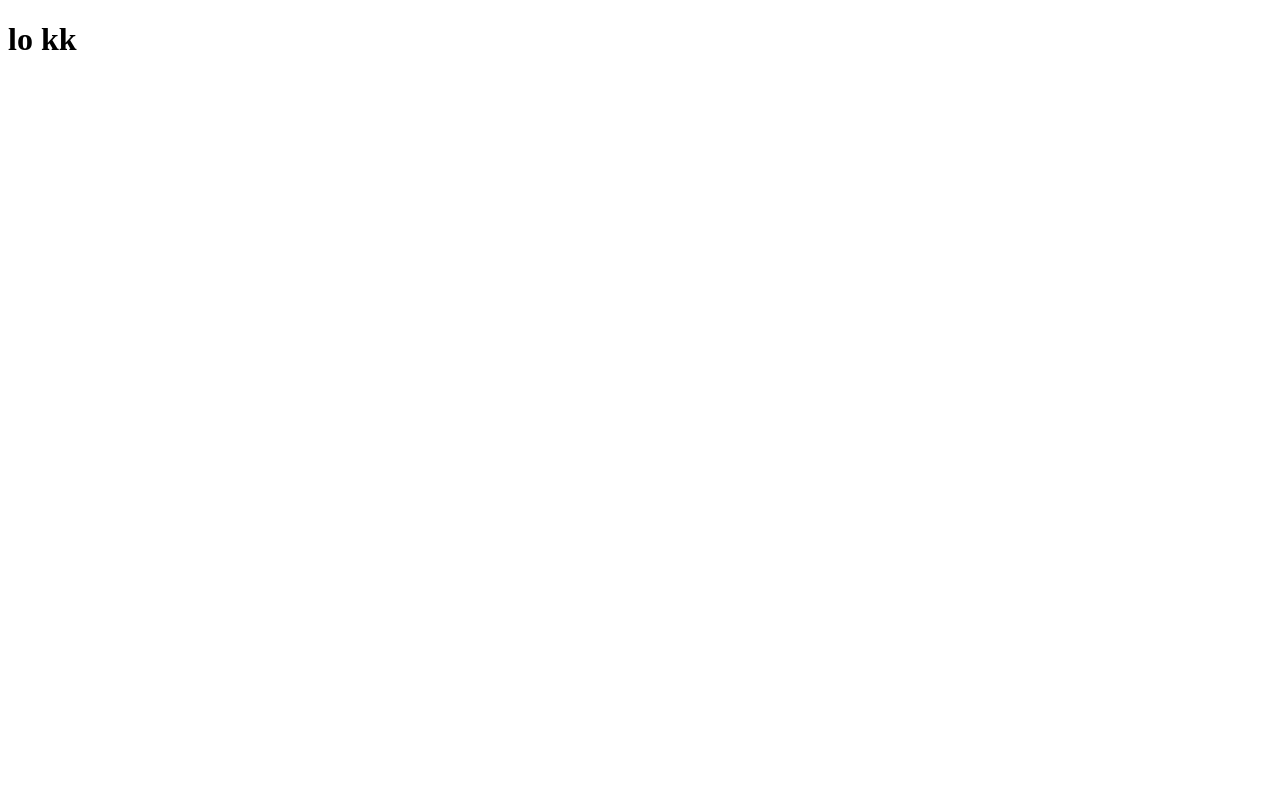
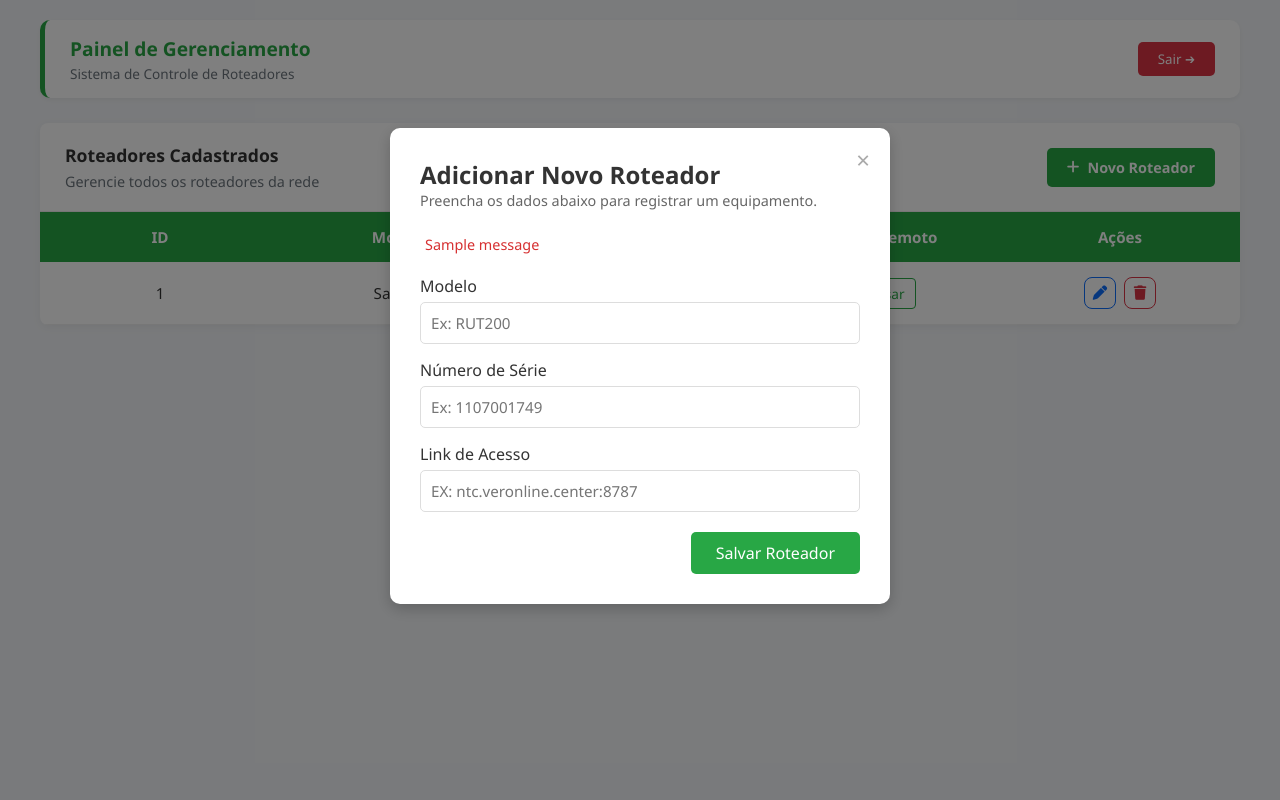
Before and after one commit to HenriqueLiuti5/router_manager, a Flask app: page /dashboard in a window 1280 px wide. Before the commit the page is almost empty. Run offline with Flask 3, Linux system fonts and the light colour scheme; a user stored in the database is signed in; tables that the repository leaves empty hold one stand-in row (values such as "Sample post"); one stand-in notice (Sample message) is shown.

Commit message:
Implementação da funcionalidade de adição de roteadores com validação e mensagens de erro, além de melhorias na interface do dashboard

```diff
--- a/app.py
+++ b/app.py
@@ -31,7 +31,7 @@ class Router(db.Model):
     id = db.Column(db.Integer, primary_key=True)
     model = db.Column(db.String(100), nullable=False)
     serial = db.Column(db.String(100), nullable=False, unique=True)
-    link = db.Column(db.String(100), nullable=False, unique=True)
+    link = db.Column(db.String(100), nullable=False)
 
 
 @login_manager.user_loader
@@ -65,7 +65,7 @@ def login():
 @login_required
 def logout():
     logout_user()
-    return jsonify ({"message": "Deslogado com sucesso!"})
+    return redirect(url_for('pagina_login'))
 
 @app.route('/register', methods = ['GET', 'POST'])
 def register():
@@ -102,7 +102,26 @@ def register():
 @app.route('/dashboard', methods = ['GET'])
 @login_required
 def dashboard():
-    return render_template('dashboard.html')
+    routers = Router.query.all()
+    return render_template('dashboard.html', routers=routers)
+
+@app.route('/add_router', methods = ['GET', 'POST'])
+@login_required
+def add_router():
+    model = request.form.get('model')
+    serial = request.form.get('serial')
+    link = request.form.get('link')
+
+    router = Router.query.filter_by(serial=serial).first()
+    if router:
+        flash('Roteador já cadastrado.', 'error')
+        return redirect(url_for('dashboard'))
+
+    if model and serial and link:
+        router = Router(model=model, serial=serial, link=link)
+        db.session.add(router)
+        db.session.commit()
+        return redirect(url_for('dashboard'))
 
 if __name__ == '__main__':
     app.run(debug=True)
--- /dev/null
+++ b/static/css/style-dashboard.css
@@ -0,0 +1,289 @@
+:root {
+    --primary-green: #28a745;
+    --danger-red: #dc3545;
+    --text-dark: #333;
+    --text-light: #6c757d;
+    --bg-body: #f4f6f9;
+    --white: #ffffff;
+}
+
+* {
+    margin: 0;
+    padding: 0;
+    box-sizing: border-box;
+    font-family: 'Segoe UI', Tahoma, Geneva, Verdana, sans-serif;
+}
+
+body {
+    background-color: var(--bg-body);
+    padding: 20px;
+    color: var(--text-dark);
+}
+
+.container {
+    max-width: 1200px;
+    margin: 0 auto;
+}
+
+.top-bar {
+    background-color: var(--white);
+    padding: 15px 25px;
+    border-radius: 10px;
+    box-shadow: 0 2px 5px rgba(0,0,0,0.05);
+    display: flex;
+    justify-content: space-between;
+    align-items: center;
+    margin-bottom: 25px;
+    border-left: 5px solid var(--primary-green);
+}
+
+.brand h1 {
+    font-size: 1.2rem;
+    color: var(--primary-green);
+    margin-bottom: 2px;
+}
+
+.brand p {
+    font-size: 0.85rem;
+    color: var(--text-light);
+}
+
+.btn-logout {
+    background-color: var(--danger-red);
+    color: var(--white);
+    border: none;
+    padding: 8px 20px;
+    border-radius: 5px;
+    cursor: pointer;
+    font-weight: 500;
+    transition: background 0.3s;
+}
+
+.btn-logout:hover {
+    background-color: #c82333;
+}
+
+.table-card {
+    background-color: var(--white);
+    border-radius: 8px;
+    box-shadow: 0 2px 10px rgba(0,0,0,0.05);
+    overflow: hidden;
+}
+
+.card-header {
+    padding: 20px 25px;
+    border-bottom: 1px solid #eee;
+}
+
+.card-header h2 {
+    font-size: 1.1rem;
+    color: var(--text-dark);
+}
+
+.card-header span {
+    display: block;
+    font-size: 0.9rem;
+    color: var(--text-light);
+    margin-top: 5px;
+}
+
+table {
+    width: 100%;
+    border-collapse: collapse;
+    table-layout: fixed;
+}
+
+thead {
+    background-color: var(--primary-green);
+}
+
+thead th {
+    color: var(--white);
+    padding: 15px 25px;
+    text-align: center;
+    font-weight: 600;
+    font-size: 0.95rem;
+}
+
+tbody tr {
+    border-bottom: 1px solid #f0f0f0;
+    transition: background 0.2s;
+}
+
+tbody tr:hover {
+    background-color: #f9f9f9;
+}
+
+tbody td {
+    padding: 15px 25px;
+    color: var(--text-dark);
+    font-size: 0.95rem;
+    text-align: center;
+    vertical-align: middle;
+    overflow: hidden;
+    text-overflow: ellipsis;
+    white-space: nowrap;
+}
+
+.action-group {
+    display: flex;
+    justify-content: center;
+    align-items: center;
+    gap: 8px;
+}
+
+.action-link {
+    color: var(--primary-green);
+    text-decoration: none;
+    border: 1px solid var(--primary-green);
+    padding: 5px 10px;
+    border-radius: 4px;
+    font-size: 0.85rem;
+    transition: all 0.2s;
+}
+
+.action-link:hover {
+    background-color: var(--primary-green);
+    color: var(--white);
+}
+
+.btn-add {
+    background-color: var(--primary-green);
+    color: var(--white);
+    border: none;
+    padding: 10px 20px;
+    border-radius: 5px;
+    cursor: pointer;
+    font-weight: 600;
+    font-size: 0.9rem;
+    display: flex;
+    align-items: center;
+    gap: 8px;
+    transition: background 0.2s;
+}
+
+.btn-icon {
+    width: 32px;
+    height: 32px;
+    border-radius: 8px;
+    display: flex;
+    align-items: center;
+    justify-content: center;
+    text-decoration: none;
+    border: 1px solid;
+    transition: all 0.2s;
+    background: transparent;
+    font-size: 0.9rem;
+}
+
+.btn-edit {
+    color: #0d6efd;
+    border-color: #0d6efd;
+}
+
+.btn-edit:hover {
+    background-color: #0d6efd;
+    color: #fff;
+}
+
+.btn-delete {
+    color: var(--danger-red);
+    border-color: var(--danger-red);
+}
+
+.btn-delete:hover {
+    background-color: var(--danger-red);
+    color: #fff;
+}
+
+.btn-add:hover {
+    background-color: #218838;
+}
+
+.card-header {
+    padding: 20px 25px;
+    border-bottom: 1px solid #eee;
+    display: flex;
+    justify-content: space-between;
+    align-items: center;
+}
+
+.modal {
+    display: none;
+    position: fixed;
+    z-index: 1000;
+    left: 0;
+    top: 0;
+    width: 100%;
+    height: 100%;
+    background-color: rgba(0, 0, 0, 0.5);
+}
+
+.modal-content {
+    background-color: var(--white);
+    margin: 10% auto;
+    padding: 30px;
+    border-radius: 10px;
+    width: 90%;
+    max-width: 500px;
+    box-shadow: 0 5px 15px rgba(0,0,0,0.2);
+    position: relative;
+    animation: slideDown 0.3s ease-out;
+}
+
+.close-btn {
+    position: absolute;
+    top: 15px;
+    right: 20px;
+    font-size: 1.5rem;
+    color: #aaa;
+    cursor: pointer;
+    transition: color 0.2s;
+}
+
+.close-btn:hover {
+    color: var(--danger-red);
+}
+
+.form-group {
+    margin-bottom: 15px;
+}
+
+.form-group label {
+    display: block;
+    margin-bottom: 5px;
+    color: var(--text-dark);
+    font-weight: 500;
+}
+
+.form-group input {
+    width: 100%;
+    padding: 10px;
+    border: 1px solid #ddd;
+    border-radius: 5px;
+    font-size: 0.95rem;
+    outline: none;
+}
+
+.form-group input:focus {
+    border-color: var(--primary-green);
+}
+
+.modal-footer {
+    margin-top: 20px;
+    text-align: right;
+}
+
+.btn-confirm {
+    background-color: var(--primary-green);
+    color: white;
+    padding: 10px 25px;
+    border: none;
+    border-radius: 5px;
+    cursor: pointer;
+    font-size: 1rem;
+}
+
+.btn-confirm:hover {
+    background-color: #218838;
+}
--- a/templates/dashboard.html
+++ b/templates/dashboard.html
@@ -1,11 +1,133 @@
 <!DOCTYPE html>
-<html lang="en">
+<html lang="pt-br">
 <head>
     <meta charset="UTF-8">
     <meta name="viewport" content="width=device-width, initial-scale=1.0">
-    <title>Document</title>
+    <title>Gerenciador de Roteadores</title>
+    <link rel="stylesheet" href="{{url_for('static', filename='css/style-dashboard.css')}}">
+    <link rel="stylesheet" href="https://cdnjs.cloudflare.com/ajax/libs/font-awesome/6.4.0/css/all.min.css">
 </head>
 <body>
-    <h1>lo kk</h1>
+    <div class="container">
+
+        <div class="top-bar">
+            <div class="brand">
+                <h1>Painel de Gerenciamento</h1>
+                <p>Sistema de Controle de Roteadores</p>
+            </div>
+            <form action="{{ url_for('logout') }}" method="POST">
+                <button type="submit" class="btn-logout">Sair ➔</button>
+            </form>
+        </div>
+
+        <div class="table-card">
+            <div class="card-header">
+                <div class="header-content">
+                    <h2>Roteadores Cadastrados</h2>
+                    <span>Gerencie todos os roteadores da rede</span>
+            </div>
+            <button class="btn-add" onclick="openModal()">
+                <i class="fa-solid fa-plus"></i> Novo Roteador
+            </button>
+        </div>
+
+            <table>
+                <thead>
+                    <tr>
+                        <th>ID</th>
+                        <th>Modelo</th>
+                        <th>Serial</th>
+                        <th>Acesso Remoto</th>
+                        <th>Ações</th>
+                    </tr>
+                </thead>
+                <tbody>
+                    {% for router in routers %}
+                    <tr>
+                        <td>{{router.id}}</td>
+                        <td>{{ router.model }}</td>
+                        <td>{{ router.serial }}</td>
+                        <td><a href="{{router.link}}" target="_blank" class="action-link">Acessar</a></td>
+                        <td>
+                            <div class="action-group">
+
+                                <a href="#" class="btn-icon btn-edit" title="Editar">
+                                            <i class="fa-solid fa-pen"></i>
+                                </a>
+
+                                <a href="#" class="btn-icon btn-delete" title="Excluir">
+                                    <i class="fa-solid fa-trash"></i>
+                                </a>
+                            </div>
+                        </td>
+                    </tr>
+                    {% else %}
+                    <tr>
+                        <td style="text-align:center; padding: 20px;">Nenhum roteador registrado</td>
+                    </tr>
+                    {% endfor %}
+                </tbody>
+            </table>
+        </div>
+    </div>
+    <div id="routerModal" class="modal">
+        <div class="modal-content">
+            <span class="close-btn" onclick="closeModal()">&times;</span>
+            <h2>Adicionar Novo Roteador</h2>
+            <p style="color: #666; margin-bottom: 20px; font-size: 0.9rem;">Preencha os dados abaixo para registrar um equipamento.</p>
+
+            {% with messages = get_flashed_messages() %}
+                {% if messages %}
+                <script>
+                    document.addEventListener("DOMContentLoaded", function() {
+                    openModal();
+                    });
+                </script>
+                    {% for message in messages %}
+                        <p style="color: #d63031; padding: 5px; margin-bottom: 1rem; font-size: 0.9rem;">
+                            {{message}}
+                        </p>
+                    {% endfor %}
+                {% endif %}
+                {% endwith %}
+            <form action="{{ url_for('add_router') }}" method="POST">
+                <div class="form-group">
+                    <label for="model">Modelo</label>
+                    <input type="text" id="model" name="model" placeholder="Ex: RUT200" required>
+                </div>
+
+                <div class="form-group">
+                    <label for="serial">Número de Série</label>
+                    <input type="text" id="serial" name="serial" placeholder="Ex: 1107001749" required>
+                </div>
+
+                <div class="form-group">
+                    <label for="link">Link de Acesso</label>
+                    <input type="url" id="link" name="link" placeholder="EX: ntc.veronline.center:8787" required>
+                </div>
+
+                <div class="modal-footer">
+                    <button type="submit" class="btn-confirm">Salvar Roteador</button>
+                </div>
+            </form>
+        </div>
+    </div>
+    <script>
+        const modal = document.getElementById("routerModal");
+
+        function openModal() {
+            modal.style.display = "block";
+        }
+
+        function closeModal() {
+            modal.style.display = "none";
+        }
+
+        window.onclick = function(event) {
+            if (event.target == modal) {
+                closeModal();
+            }
+        }
+    </script>
 </body>
 </html>
--- a/templates/login.html
+++ b/templates/login.html
@@ -14,7 +14,7 @@
             {% with messages = get_flashed_messages() %}
                 {% if messages %}
                     {% for message in messages %}
-                        <p style="color: #27804c; padding: 5px; margin-bottom: 1rem; font-size: 0.9rem;">
+                        <p style="color: #d63031; padding: 5px; margin-bottom: 1rem; font-size: 0.9rem;">
                             {{message}}
                         </p>
                     {% endfor %}
```
Also changed, not shown: static/css/style.css (+46 -0 lines).
